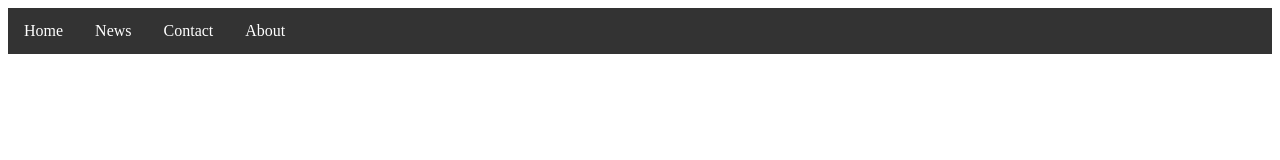
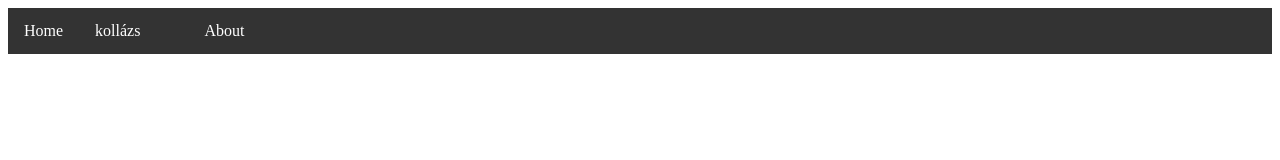
Before and after one commit to Bodydani/bead, a plain HTML site: page index.html in a window 1280 px wide. Drawn offline with Linux system fonts and the light colour scheme.

Commit message:
Update index.html

```diff
--- a/index.html
+++ b/index.html
@@ -31,8 +31,8 @@ li a:hover {
 
 <ul>
   <li><a class="active" href="#home">Home</a></li>
-  <li><a href="#news">News</a></li>
-  <li><a href="#contact">Contact</a></li>
+  <li><a href="#news">kollázs</a></li>
+  <li><a href="#contact"></a></li>
   <li><a href="#about">About</a></li>
 </ul>
 
```
